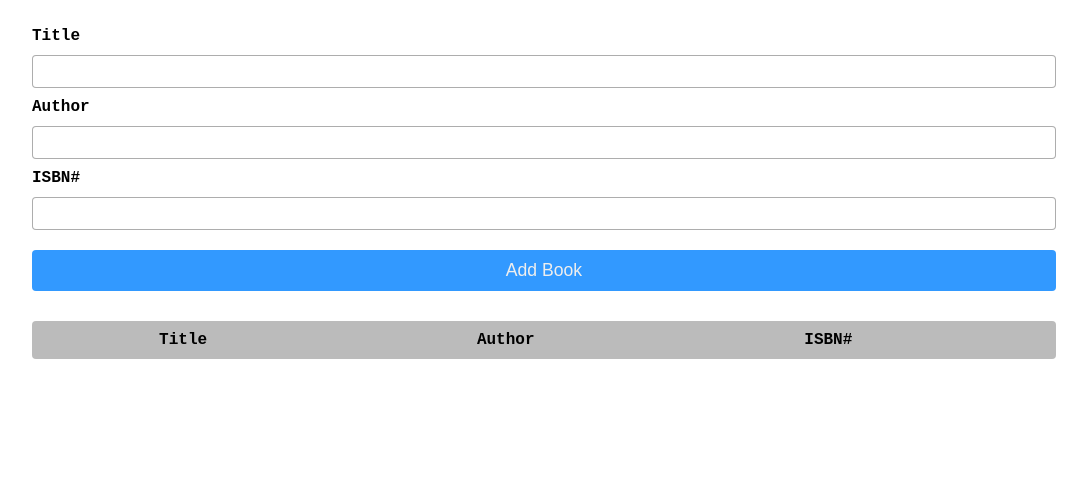
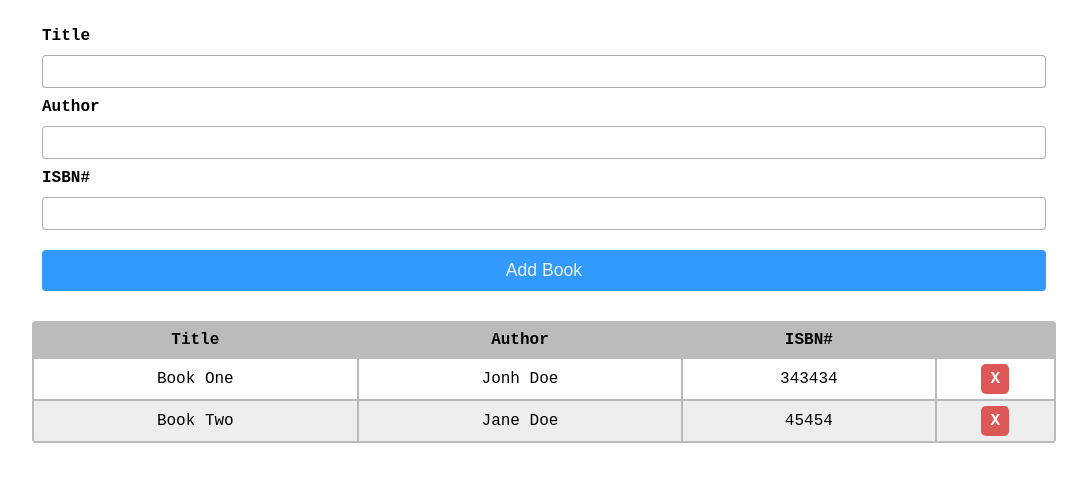
Before and after one commit to Gabriel-JM/Book-List, a plain HTML site: page Index.html in a window 1280 px wide. Shown: the part 79-560 px from the top of the page, without its empty margins (96-1183 px from the left). Drawn offline with Linux system fonts and the light colour scheme.

Commit message:
Versão 0.6

```diff
--- a/CSS/main.css
+++ b/CSS/main.css
@@ -4,14 +4,17 @@
     --semi-white: #eee;
     --semi-black: #333;
     --content-size: 80vw;
+    --danger-red: rgb(221, 87, 87);
 }
 
 /* Alterações Genéricas */
-* { margin: 0; }
+* {
+    margin: 0;
+    box-sizing: border-box;
+}
 
 body {
     font-family: monospace, sans-serif;
-    box-sizing: border-box;
 }
 
 input:focus {
@@ -24,6 +27,7 @@ table {
     margin-top: 10px;
     background-color: #bbb;
     border-radius: 4px;
+    box-sizing: border-box;
 }
 
 thead th {
@@ -36,7 +40,7 @@ tbody tr {
 
 table td {
     text-align: center;
-    padding: 3px;
+    padding: 5px;
 }
 
 table tbody tr:nth-child(odd) {
@@ -70,6 +74,18 @@ table tbody tr:nth-child(odd) {
     width: 100%;
 }
 
+.btn-delete {
+    display: block;
+    color: white;
+    font-weight: bold;
+    padding: 6px;
+    max-width: 28px;
+    background-color: var(--danger-red);
+    border-radius: 5px;
+    text-decoration: none;
+    margin: auto;
+}
+
 /* Alterações especificas */
 #main {
     margin: 20px;
--- a/JavaScript/main.js
+++ b/JavaScript/main.js
@@ -21,13 +21,30 @@ class UI {
 
     static addBookToList(book) {
         const list = document.querySelector('#book-list')
+
+        const row = document.createElement('tr')
+        row.innerHTML = `
+            <td>${book.title}</td>
+            <td>${book.author}</td>
+            <td>${book.isbn}</td>
+            <td><a href="" class="btn-delete">X</a></td>
+        `
+
+        list.appendChild(row)
     }
 }
 
 // Store Class: Handles Storage
 
 // Event: Display Books
+document.addEventListener('DOMContentLoaded', UI.displayBooks)
 
 // Event: Add Book
+document.querySelector('#book-form').addEventListener('submit', e => {
+    //Get form values
+    const title = document.querySelector('#title').value
+    const author = document.querySelector('#author').value
+    const isbn = document.querySelector('#isbn').value
+})
 
 // Event: Remove a Book
```
